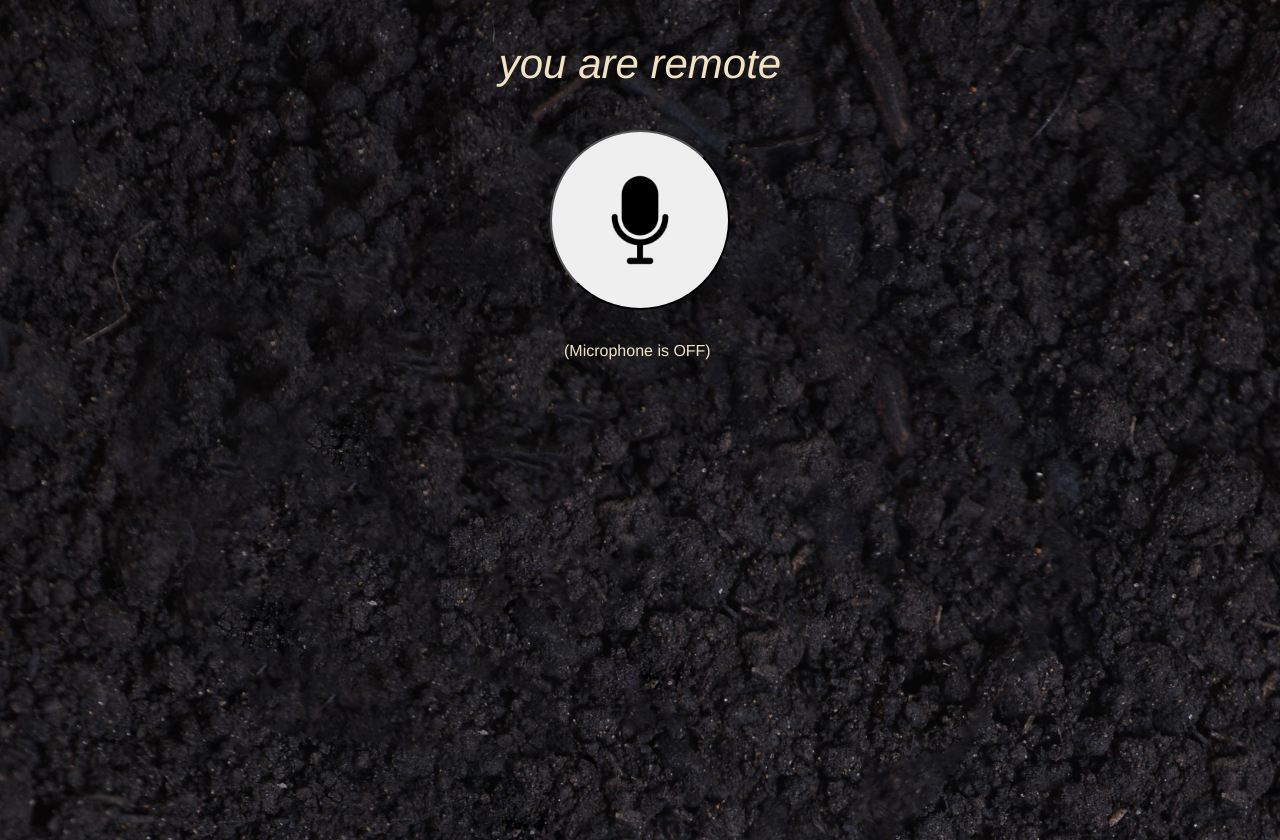
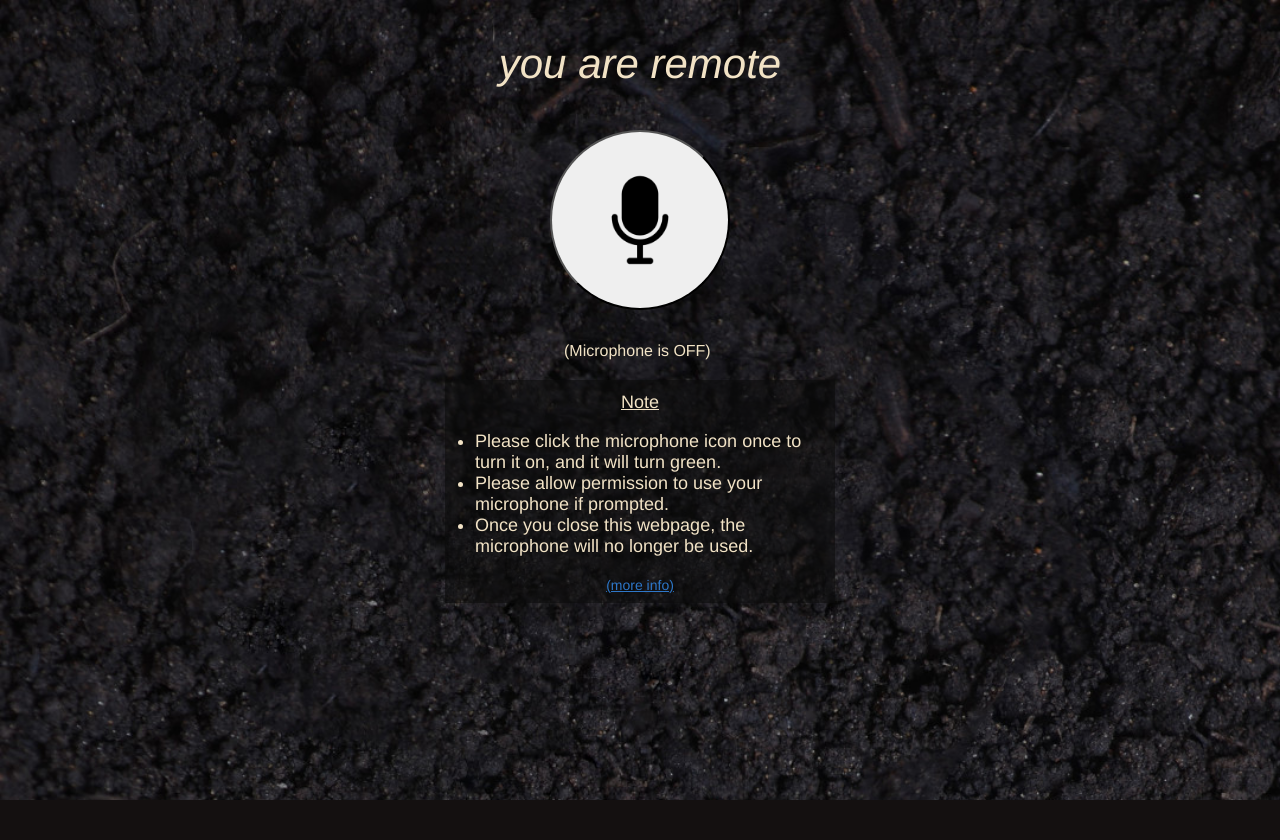
Before and after one commit to OB-0ne/Conduit_RhizomeMusic, a Flask app: page / in a window 1280 px wide. After the commit the page ends 800 px from the top, so only its background shows below. Run offline with Flask 3, Linux system fonts and the light colour scheme; some libraries are stand-ins or nearby versions.

Commit message:
updated instructions and faster UI load
- updated smaller background image
- mic button changes color when pressed
- added instructions on Sender screen

```diff
--- a/static/main.css
+++ b/static/main.css
@@ -13,7 +13,7 @@
     font-size: 26px;
 }
 
-body{
+html,body{
     margin: 0px;
     height: 100%;
 }
@@ -32,10 +32,39 @@ body{
     border-radius: 180px;
 }
 
+#MicOn:active{
+    background-color: green;
+}
+
 #MicInfo{
     margin: auto;
     width: 152px;
     font-size: 16px;
+}
+
+#websiteInfoBack{
+    width: 85%;
+    max-width: 390px;
+    margin: 20px auto 10px;
+    background: rgba(12, 12, 12, .6);
+    padding: 10px 5px;
+    font-size: 18px;
+}
+
+#websiteInfoBack div{
+    margin: auto;
+    width: fit-content;
+    padding-top: 2px;
+}
+
+#websiteInfoBack ul{
+    padding-inline-start: 25px;
+}
+
+#websiteInfoMoreButton{
+    color: #2e77c9;;
+    cursor: pointer;
+    font-size: 14px;
 }
 
 /* RECEIVER UI */
@@ -76,6 +105,7 @@ button{
     border-radius: 40px;
     margin: 2px 5px;
 }
+
 
 /* CSS for the audio players */
 
@@ -163,3 +193,7 @@ audio::-moz-media-controls-timeline{
     color: red;
     font-weight: bold;
 }
+
+* {
+    box-sizing: border-box;
+}
--- a/static/sender.js
+++ b/static/sender.js
@@ -1,7 +1,8 @@
 var socket = io.connect(window.location.origin);
 
-// global mic activateion flag
+// global mic activateion flag and info flag
 let micActive = false;
+let websiteInfoMore = true;
 
 function updateMicInfo(){
     if (micActive){
@@ -31,6 +32,29 @@ function generate_welcomeMsg(){
     rand_msg = welcomeMsgs[Math.floor(Math.random()*msg_len)];
     // update the welcome text with random number
     document.getElementById('sender_welcome').innerHTML = rand_msg;
+
+}
+
+function hideUnhideWebsiteInfo(){
+
+    // flip the flag
+    websiteInfoMore = !websiteInfoMore;
+    // get list of all info to hide or unhide
+    const moreInfoList = document.getElementsByClassName("more-websiteInfo");
+
+    // depending on the flag - change info text and hide/unhide instructions
+    if (websiteInfoMore){
+        document.getElementById('websiteInfoMoreButton').innerHTML = "<u>(more info)</u>";
+        for(let i=0; i<moreInfoList.length; i++){
+            // this class has a display none porperty
+            moreInfoList[i].classList.add("audio-inactive-off");
+        }
+    } else {
+        document.getElementById('websiteInfoMoreButton').innerHTML = "<u>(less info)</u>";
+        for(let i=0; i<moreInfoList.length; i++){
+            moreInfoList[i].classList.remove("audio-inactive-off");
+        }
+    }
 
 }
 
--- a/templates/index.html
+++ b/templates/index.html
@@ -22,6 +22,29 @@
             <div id="MicInfo">
                 (Microphone is OFF)
             </div>
+            <div id="websiteInfoBack">
+                <div><u>Note</u></div>
+                <ul>
+                    <li>
+                        Please click the microphone icon once to turn it on, and it will turn green.
+                    </li>
+                    <li>
+                        Please allow permission to use your microphone if prompted.
+                    </li>
+                    <li>
+                        Once you close this webpage, the microphone will no longer be used.
+                    </li>
+                    <li class="more-websiteInfo audio-inactive-off">
+                        If the phone screen is locked, your microphone will be turned off, but it may try reconnecting after unlocking.
+                    </li>
+                    <li class="more-websiteInfo audio-inactive-off">
+                        Your microphone will be automatically disconnected after the performance ends.
+                    </li>
+                </ul>
+                <div id="websiteInfoMoreButton" onclick="hideUnhideWebsiteInfo()">
+                    <u>(more info)</u>
+                </div>
+            </div>
             <script>
                 setupSenderUI()
             </script>
```
Also changed, not shown: static/img/main_bg.jpeg.
